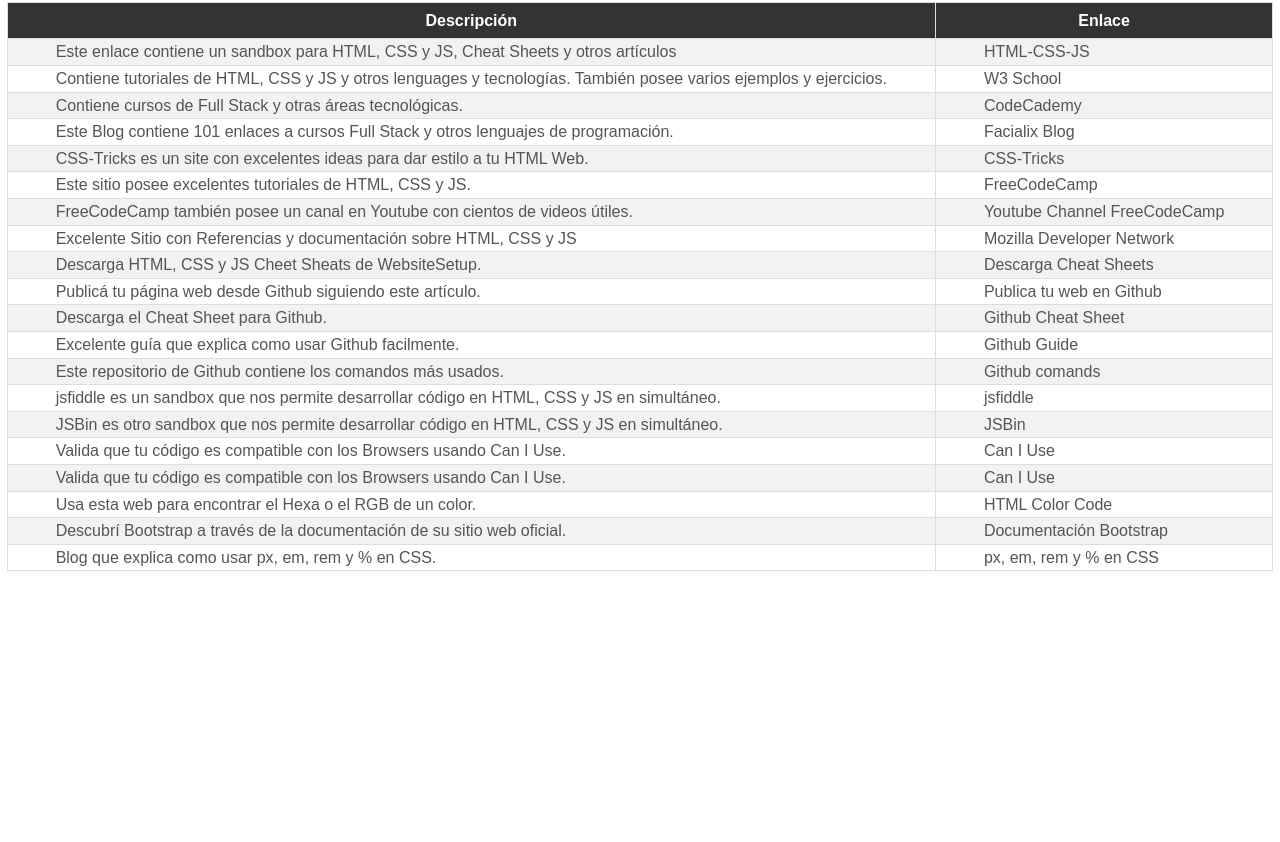
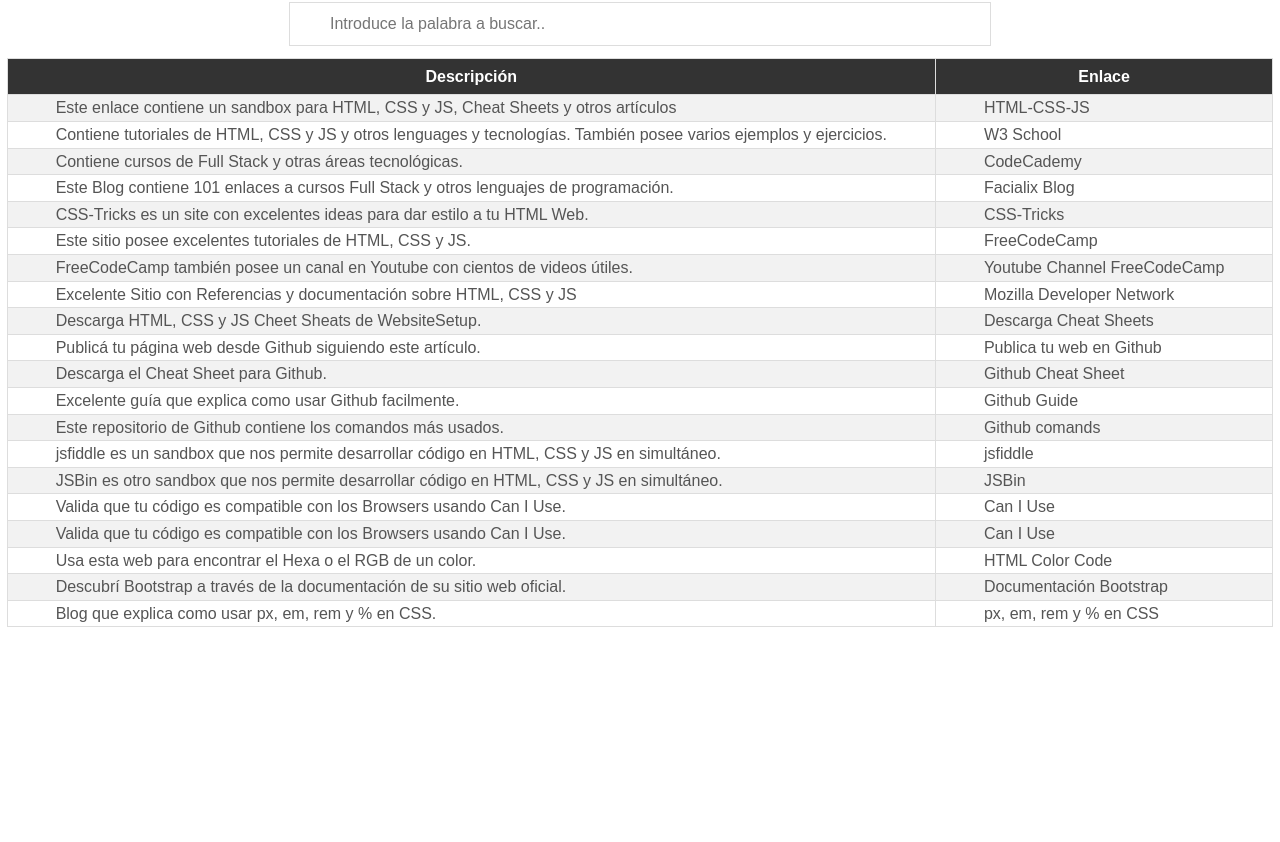
Before and after one commit to jprigotti/CaC-Web-Teoria, a plain HTML site: page index.html in a window 1280 px wide. Shown: the part 258-1100 px from the top of the page. Drawn offline with Linux system fonts and the light colour scheme; a web font is replaced by a local one.

Commit message:
added JS with filter

```diff
--- a/CSS/style.css
+++ b/CSS/style.css
@@ -54,6 +54,18 @@ body{
     margin-top: 5em;
     text-align: center;
 }
+
+#input_search{
+   /* background-image: url('/css/searchicon.png'); /* Add a search icon to input */
+   /* background-position: 10px 12px; /* Position the search icon */
+   /* background-repeat: no-repeat; /* Do not repeat the icon image */
+    width: 50%; /* Full-width */
+    font-size: 16px; /* Increase font-size */
+    padding: 12px 20px 12px 40px; /* Add some padding */
+    border: 1px solid #ddd; /* Add a grey border */
+    margin-bottom: 12px; /* Add some space below the input */
+}
+
 
 #table_1{
     font-family: Arial, Helvetica, sans-serif;
--- /dev/null
+++ b/JS/table_search.js
@@ -0,0 +1,21 @@
+function table_search(){
+  // Declare variables
+  var input, filter, table, tr, td, i, txtValue;
+  input = document.getElementById("input_search");
+  filter = input.value.toUpperCase();
+  table = document.getElementById("table_1");
+  tr = table.getElementsByTagName("tr");
+
+  // Loop through all table rows, and hide those who don't match the search query
+  for (i = 0; i < tr.length; i++) {
+    td = tr[i].getElementsByTagName("td")[0];
+    if (td) {
+      txtValue = td.textContent || td.innerText;
+      if (txtValue.toUpperCase().indexOf(filter) > -1) {
+        tr[i].style.display = "";
+      } else {
+        tr[i].style.display = "none";
+      }
+    }
+  }
+}
--- a/index.html
+++ b/index.html
@@ -12,6 +12,9 @@
 	<link rel="preconnect" href="https://fonts.gstatic.com" crossorigin>
 	<link href="https://fonts.googleapis.com/css2?family=Black+Ops+One&display=swap" rel="stylesheet">
 	<link href="https://fonts.googleapis.com/css2?family=Aldrich&family=Black+Ops+One&family=Days+One&display=swap" rel="stylesheet">
+
+	<script src="/JS/table_search.js"></script>
+
 
 </head>
 
@@ -36,8 +39,13 @@
 
 
 
+
 <div class="container_table_1">
 	<h1>Enlaces recomendados en la siguiente tabla</h1>
+
+<!-- Lines for Table Search-->
+<input type="text" id="input_search" onkeyup="table_search()" placeholder="Introduce la palabra a buscar..">
+
 	<table id="table_1">
 		<tr>
 			<th>Descripción</th>
```
